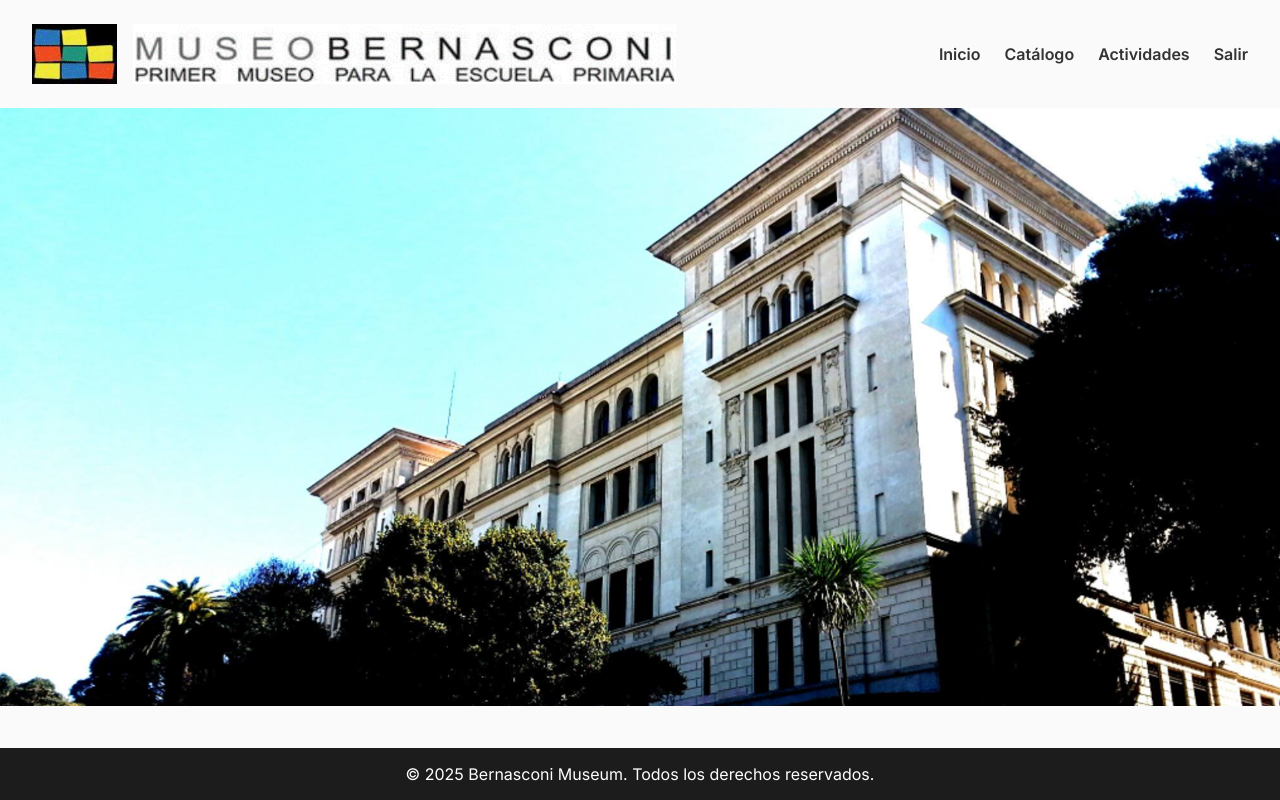
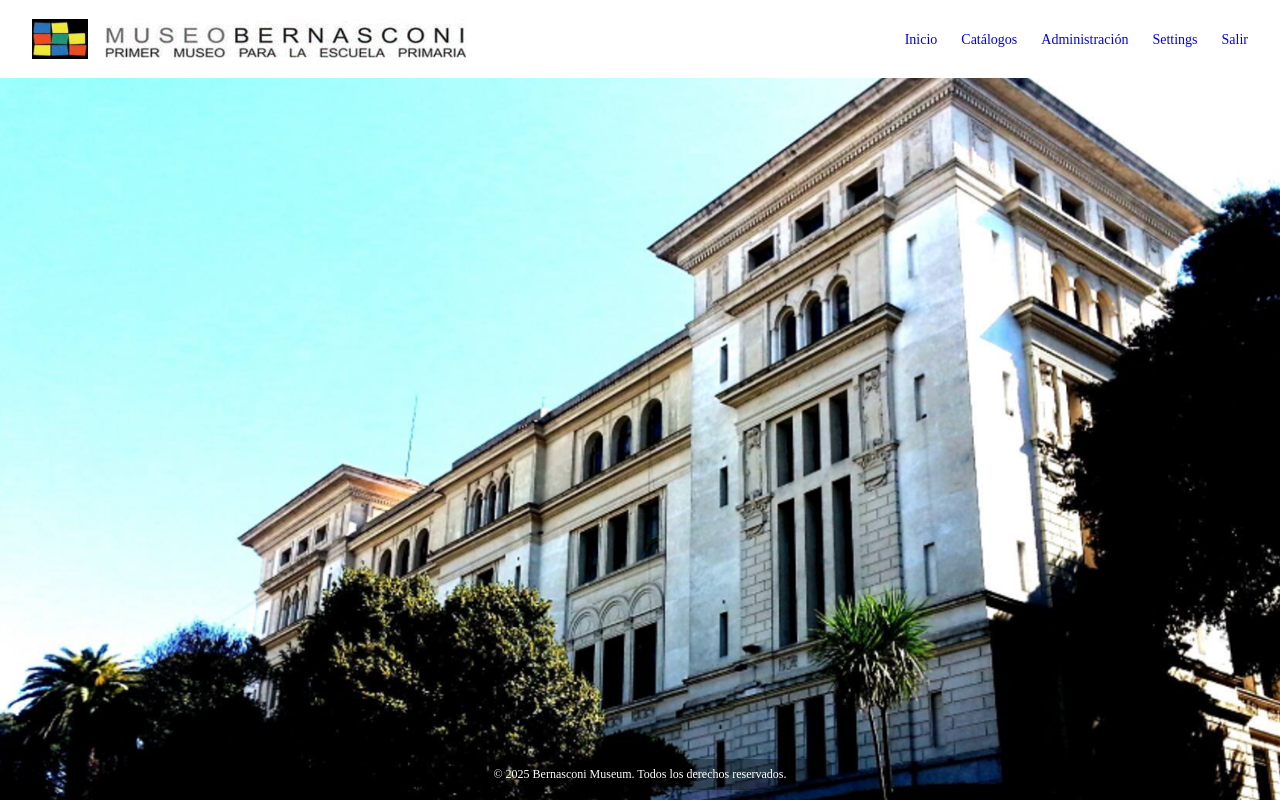
Before and after one commit to hernanhamra-wq/Bernasconi_App, a Django app: page /home/ in a window 1280 px wide. Run offline with Django 5.2, Linux system fonts and the light colour scheme.

Commit message:
Add fix on home page

```diff
--- a/bernasconi_app/static/css/styles_main.css
+++ b/bernasconi_app/static/css/styles_main.css
@@ -1,87 +1,114 @@
+/* =========================
+   PALETA DE COLORES
+   ========================= */
 :root {
-    --bg-light: #fafafa;
-    --bg-dark: #1c1c1c;
-    --text-main: #333;
-    --text-light: #ffffff;
+   --bg-light: #f5f5f5;            /* Fondo general suave */
+    --text-dark: #1a1a1a;          /* Texto principal legible */
+    --primary: #4a6fa5;            /* Azul institucional */
+    --primary-hover: #274c77;      /* Azul más profundo para hover */
+    --header-bg: rgba(255, 255, 255, 0.72);  /* Vidrio claro */
+    --footer-bg: rgba(255, 255, 255, 0.45);  /* Vidrio más suave */
+}
 
-    --primary: #1e88e5;
-    --primary-hover: #1565c0;
+/* =========================
+   BASE
+   ========================= */
+* {
+    margin: 0;
+    padding: 0;
+    box-sizing: border-box;
 }
 
 html, body {
     height: 100%;
-    margin: 0;
-    padding: 0;
 }
 
 body {
-    font-family: "Inter", sans-serif;
-    background: var(--bg-light);
-    color: var(--text-main);
-
     display: flex;
     flex-direction: column;
+    background: transparent; /* ✅ cuerpo transparente */
+    color: var(--text-light);
 }
 
+/* Wrapper principal */
 .main-container {
     display: flex;
     flex-direction: column;
-    min-height: 100vh; /* ✅ fuerza cubrir pantalla */
+    min-height: 100vh;
 }
 
-/* ---------------- HEADER ---------------- */
-
+/* =========================
+   HEADER
+   ========================= */
 .main-header {
     display: flex;
     justify-content: space-between;
     align-items: center;
-    padding: 1.5rem 2rem;
+    padding: 1.2rem 2rem; /* es el espacio interno del header entre borde y contenido */
+    background: var(--header-bg);
+    backdrop-filter: blur(6px); /* Efecto vidrio en el header */
 }
 
 .header-left {
     display: flex;
     align-items: center;
-    gap: 1rem;
+    gap: 1rem; /* Espacio entre logo y texto */
 }
 
-.logo-header, .logo-text {
-    max-height: 60px;
+.logo-header,
+.logo-text {
+    max-height: 5vh;
 }
 
-/* ---------------- NAV ---------------- */
-
+/* =========================
+   NAV
+   ========================= */
 .main-nav ul {
     display: flex;
-    gap: 1.5rem;
+    gap: 1.5rem; /* Espacio entre los elementos del menú */
     list-style: none;
-    margin: 0;
 }
 
 .main-nav a {
+    color: var(text-dark);
     text-decoration: none;
-    color: var(--text-main);
-    font-weight: 600;
-    transition: 0.2s;
+    font-weight: 500;
+    transition: color .2s;
+    font-size: 0.875rem; /* Cambiado a relativo */
 }
 
 .main-nav a:hover {
     color: var(--primary);
 }
 
-/* ---------------- HERO ---------------- */
-
-.hero img {
-    width: 100%;
-    display: block;
-    object-fit: cover;
+/* =========================
+   HERO (Fondo)
+   ========================= */
+.hero {
+    flex: 1;
+    background-image: url("/static/img/frente_museo.png"); /* ✅ RUTA CORRECTA */
+    background-size: cover;
+    background-position: center;
+    background-repeat: no-repeat;
+    position: relative;
 }
 
-/* ---------------- FOOTER ---------------- */
+/* =========================
+   FOOTER
+   ========================= */
 
-.main-footer {
-    background: var(--bg-dark);
-    color: var(--text-light);
+.footer {
+    position: absolute;
+    bottom: 10px;
+    width: 100%;
     text-align: center;
-    padding: 1rem 0;
-    margin-top: auto; /* ✅ Hace que el footer quede abajo */
+    padding: 0.5rem 0;
+    color: white;
+    font-size: 0.75rem; /* Cambiado a relativo */
+    background: rgba(0,0,0,0.35); /* sombra transparente */
+    border-radius: 8px;
+    max-width: 30%; /* Cambiado a porcentaje */
+    margin: auto;
+    left: 50%;
+    transform: translateX(-50%);
 }
--- /dev/null
+++ b/bernasconi_app/templates/base_main.html
@@ -0,0 +1,28 @@
+{% load static %}
+<!DOCTYPE html>
+<html lang="es">
+<head>
+    <meta charset="utf-8">
+    <meta name="viewport" content="width=device-width, initial-scale=1">
+    <meta http-equiv="X-UA-Compatible" content="IE=edge">
+
+    <!-- Fuentes -->
+    <link rel="preconnect" href="https://fonts.googleapis.com">
+    <link rel="preconnect" href="https://fonts.gstatic.com" crossorigin>
+    <link href="https://fonts.googleapis.com/css2?family=Inter:wght@300;400;500;600&family=Roboto:wght@400;700&display=swap" rel="stylesheet">
+
+    <!-- Favicon -->
+    <link rel="icon" href="{% static 'images/favicon.ico' %}" type="image/x-icon">
+
+    <!-- Estilo global -->
+    <link rel="stylesheet" href="{% static 'css/styles_main.css' %}">
+
+    <!-- Estilos específicos -->
+    {% block extra_styles %}{% endblock %}
+
+    <title>{% block title %}Bernasconi App{% endblock %}</title>
+</head>
+<body>
+    {% block content %}{% endblock %}
+</body>
+</html>
--- a/bernasconi_app/templates/home.html
+++ b/bernasconi_app/templates/home.html
@@ -1,10 +1,10 @@
-{% extends 'base.html' %}
+{% extends 'base_main.html' %}
 {% load static %}
 
 {% block title %}Home - Bernasconi Museum{% endblock %}
 
 {% block extra_styles %}
-<link rel="stylesheet" href="{% static 'css/styles.main.css' %}">
+<link rel="stylesheet" href="{% static 'css/styles_main.css' %}">
 {% endblock %}
 
 {% block content %}
@@ -19,21 +19,25 @@
 
         <nav class="main-nav">
             <ul>
-                <li><a href="#">Inicio</a></li>
-                <li><a href="#">Catálogo</a></li>
-                <li><a href="#">Actividades</a></li>
+                <li><a href="{% url 'home' %}">Inicio</a></li>
+                <li><a href="#">Catálogos</a></li>
+                <li><a href="#">Administración</a></li>
+                <li><a href="#">Settings</a></li>
                 <li><a href="{% url 'auth_logout' %}">Salir</a></li>
             </ul>
         </nav>
 
     </header>
 
+    <!-- Hero con imagen de fondo -->
     <div class="hero">
-        <img src="{% static 'img/frente_museo.png' %}" alt="Frente Museo">
+
     </div>
 
-    <footer class="main-footer">
+    <!-- Footer pegado abajo -->
+    <footer class="footer">
         &copy; 2025 Bernasconi Museum. Todos los derechos reservados.
     </footer>
+
 </div>
 {% endblock %}
--- a/bernasconi_app/templates/registration/logged_out.html
+++ b/bernasconi_app/templates/registration/logged_out.html
@@ -1,4 +1,4 @@
-{% extends 'base.html' %}
+{% extends 'base_login.html' %}
 {% load static %}
 
 {% block title %}Sesión Cerrada - Bernasconi App{% endblock %}
--- a/bernasconi_app/templates/registration/login.html
+++ b/bernasconi_app/templates/registration/login.html
@@ -1,4 +1,4 @@
-{% extends 'base.html' %}
+{% extends 'base_login.html' %}
 {% load static %}
 
 {% block title %}Login - Bernasconi App{% endblock %}
```
Also changed, not shown: bernasconi_app/static/css/styles_login.css (indentation only), bernasconi_app/templates/base_login.html (renamed from bernasconi_app/templates/base.html).
